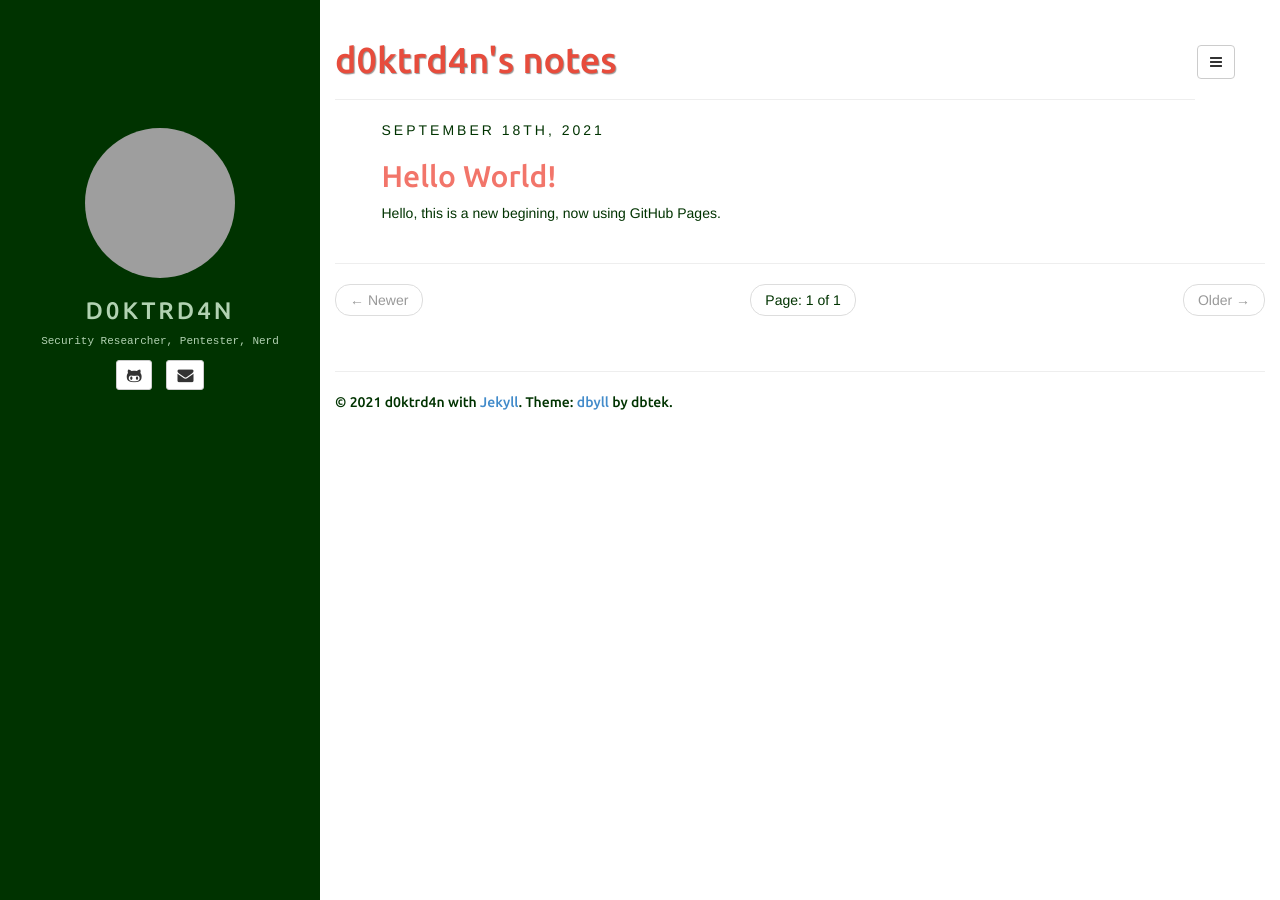
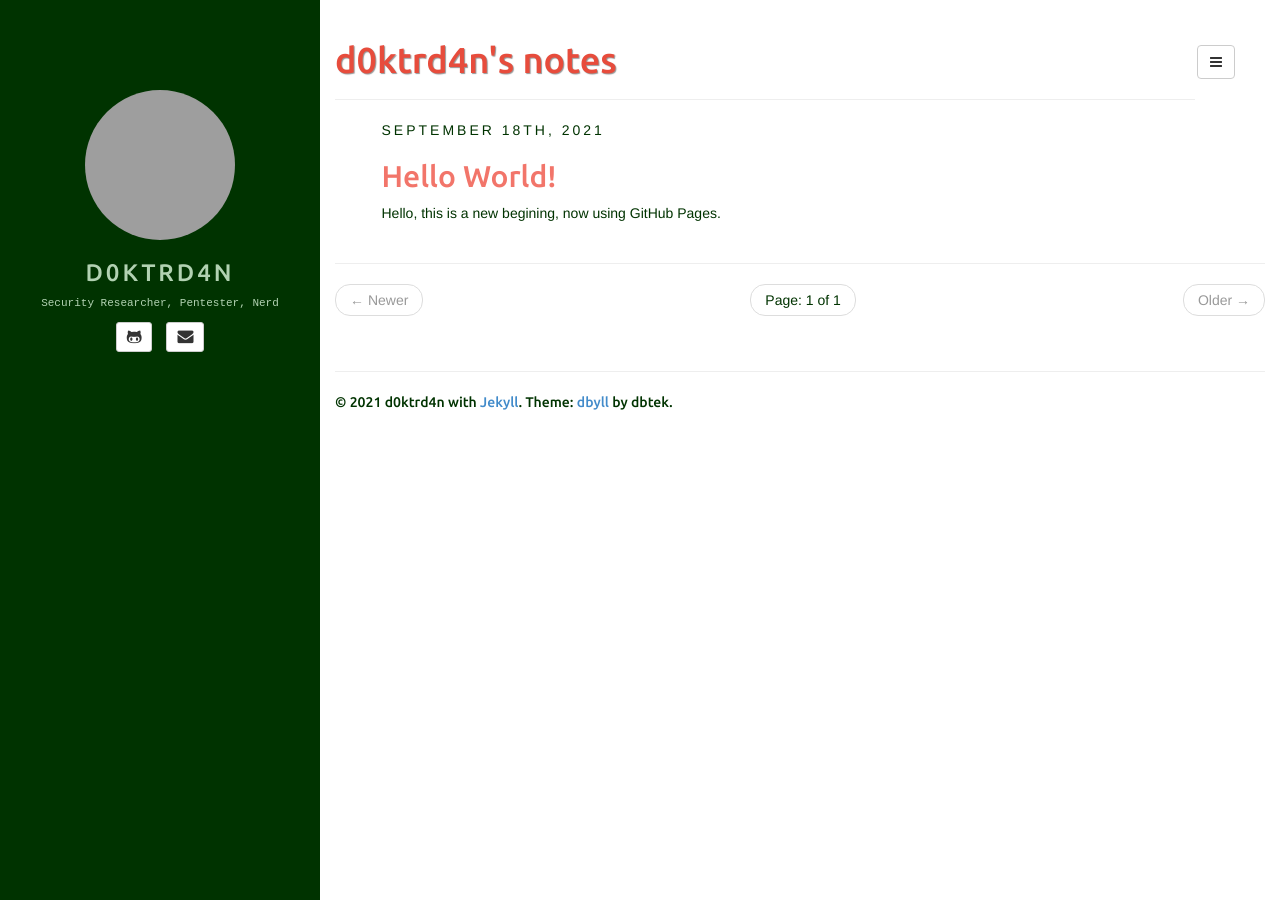
Before and after one commit to d0ktrd4n/d0ktrd4n.github.io, a Jekyll site: the page built from index.html, in a window 1280 px wide. Built offline with Jekyll 4.4.1, drawn with Linux system fonts in a browser that asks for light colours; the list of posts is cut into pages by our own code; grey boxes are pictures that could not be loaded.

Commit message:
Update style.css

```diff
--- a/assets/css/style.css
+++ b/assets/css/style.css
@@ -7,7 +7,7 @@ body{
 .sidebar {
 	position: fixed;
 	top: 0px;
-	padding-top: 10%;
+	padding-top: 7%;
 	background-color: #003300;
 	color: #b2d2b2;
 }
```
